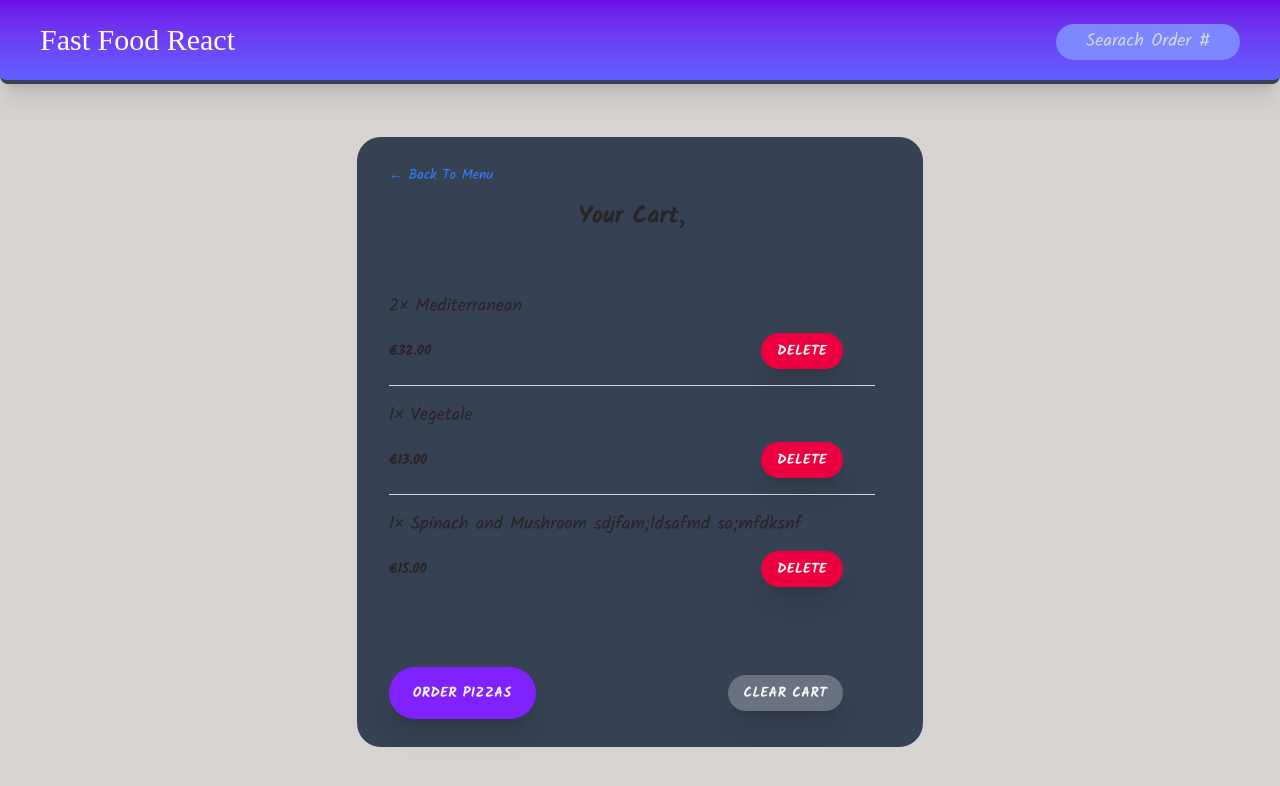
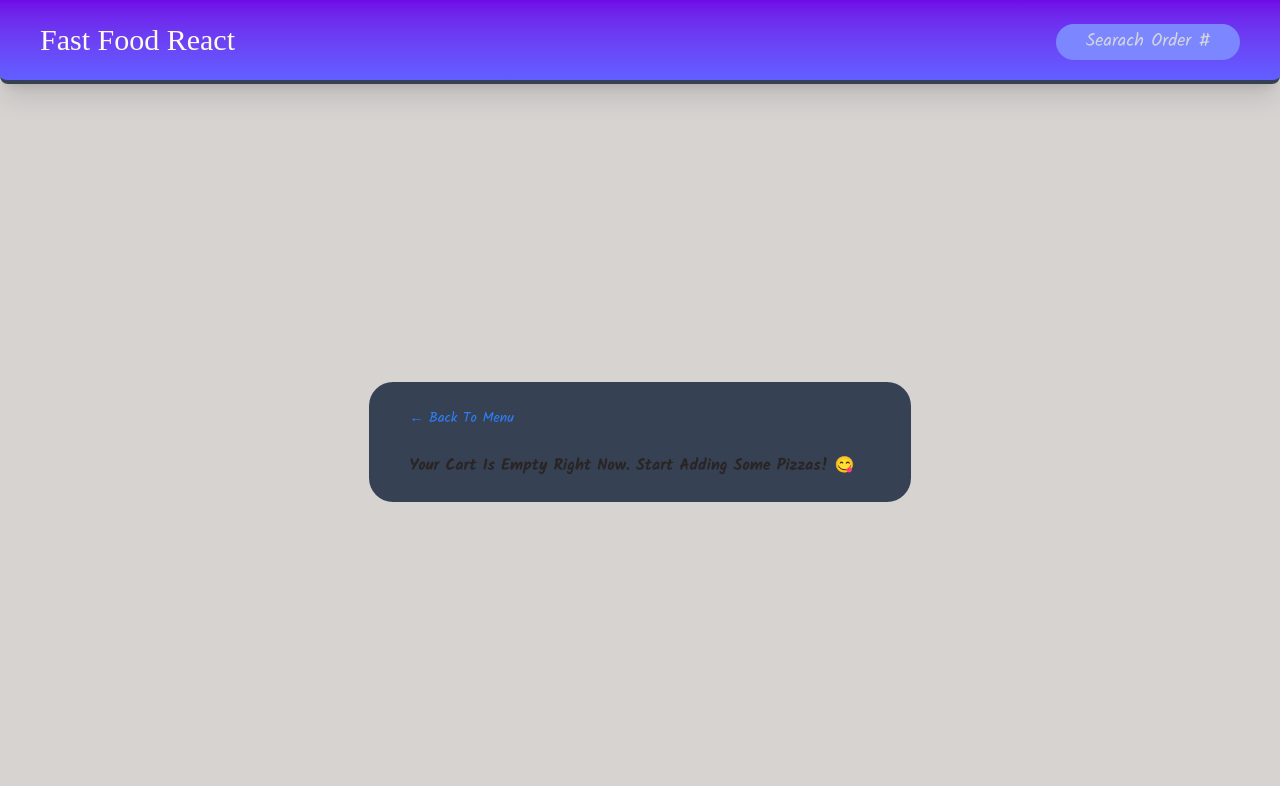
Before and after one commit to MasiHND/fast-food-react, a React (Vite) app: page /cart in a window 1280 px wide. Shown: the top 786 px of the page. Built offline with nearby package versions, Linux system fonts and the light colour scheme; a web font is replaced by a local one.

Commit message:
built cart add and clear functions

```diff
--- a/src/features/cart/Cart.jsx
+++ b/src/features/cart/Cart.jsx
@@ -1,36 +1,18 @@
-import { Link } from "react-router-dom";
 import LinkButton from "../../ui/LinkButton";
 import Button from "../../ui/Button";
 import CartItem from "./CartItem";
-import { useSelector } from "react-redux";
+import EmptyCart from "./EmptyCart";
+import { useDispatch, useSelector } from "react-redux";
+import { clearCart, getCart } from "./cartSlice";
+import { getUser } from "../user/userSlice";
 
-const fakeCart = [
-  {
-    pizzaId: 12,
-    name: "Mediterranean",
-    quantity: 2,
-    unitPrice: 16,
-    totalPrice: 32,
-  },
-  {
-    pizzaId: 6,
-    name: "Vegetale",
-    quantity: 1,
-    unitPrice: 13,
-    totalPrice: 13,
-  },
-  {
-    pizzaId: 11,
-    name: "Spinach and Mushroom sdjfam;ldsafmd sa;mfdksnf",
-    quantity: 1,
-    unitPrice: 15,
-    totalPrice: 15,
-  },
-];
 
 function Cart() {
-  const username = useSelector((state) => state.user.username);
-  const cart = fakeCart;
+  const username = useSelector(getUser);
+  const cart = useSelector(getCart);
+  const dispatch = useDispatch();
+
+  if(!cart.length) return  <EmptyCart/>
 
   return (
     <div className="flex grow flex-col gap-4 px-4 py-3">
@@ -51,7 +33,9 @@ function Cart() {
         <Button type="primary" to="/order/new">
           Order pizzas
         </Button>
-        <Button type="clear">Clear cart</Button>
+        <Button type="clear" onClick={()=>dispatch(clearCart())}>
+          Clear cart
+        </Button>
       </div>
     </div>
   );
--- a/src/features/cart/EmptyCart.jsx
+++ b/src/features/cart/EmptyCart.jsx
@@ -1,11 +1,12 @@
-import { Link } from 'react-router-dom';
+import LinkButton from "../../ui/LinkButton";
 
 function EmptyCart() {
   return (
-    <div>
-      <Link to="/menu">&larr; Back to menu</Link>
-
-      <p>Your cart is still empty. Start adding some pizzas :)</p>
+    <div className=" capitalize px-6 py-2 text-left">
+      <LinkButton to="/menu" className="linkBtn">
+        &larr; Back to menu
+      </LinkButton>
+      <p className="font-semibold pt-6">Your cart is empty right now. Start adding some pizzas! 😋</p>
     </div>
   );
 }
--- a/src/features/cart/cartSlice.js
+++ b/src/features/cart/cartSlice.js
@@ -40,6 +40,8 @@ export const {
 
 export default cartSlice.reducer;
 
+export const getCart = (state) => state.cart.cart;
+
 export const getTotalCartQuantity = (state) =>
   state.cart.cart.reduce((sum, item) => sum + item.quantity, 0);
 
--- a/src/features/user/userSlice.js
+++ b/src/features/user/userSlice.js
@@ -38,3 +38,5 @@ const userSlice = createSlice({
 export const { updateName } = userSlice.actions;
 
 export default userSlice.reducer;
+
+export const getUser = (state) => state.user.username;
--- a/src/ui/Header.jsx
+++ b/src/ui/Header.jsx
@@ -4,11 +4,11 @@ import Username from "../features/user/Username";
 
 function Header() {
   return (
-    <header className="flex items-center justify-between rounded-b-lg border-b-4 border-gray-700 bg-linear-to-t from-indigo-500 to-violet-700 px-5 sm:px-10 py-5 text-xl md:text-3xl text-amber-50 shadow-xl">
+    <header className="flex items-center justify-between rounded-b-lg border-b-4 border-gray-700 bg-linear-to-t from-indigo-500 to-violet-700 px-5 py-5 text-xl text-amber-50 shadow-xl sm:px-10 md:text-3xl">
       <Link to="/" className="font-shrikhand">
         Fast Food React
       </Link>
-      <div className="flex items-center space-x-4">
+      <div className="flex items-center space-x-4 capitalize">
         <SerachOrder />
         <Username />
       </div>
```
